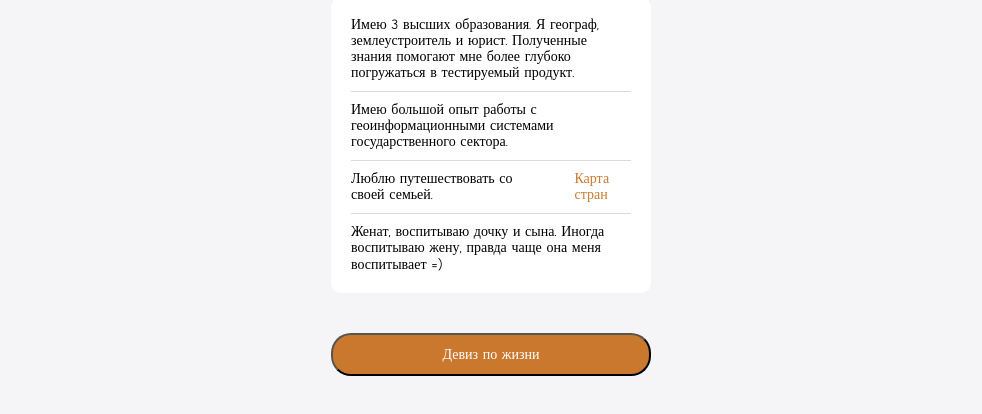
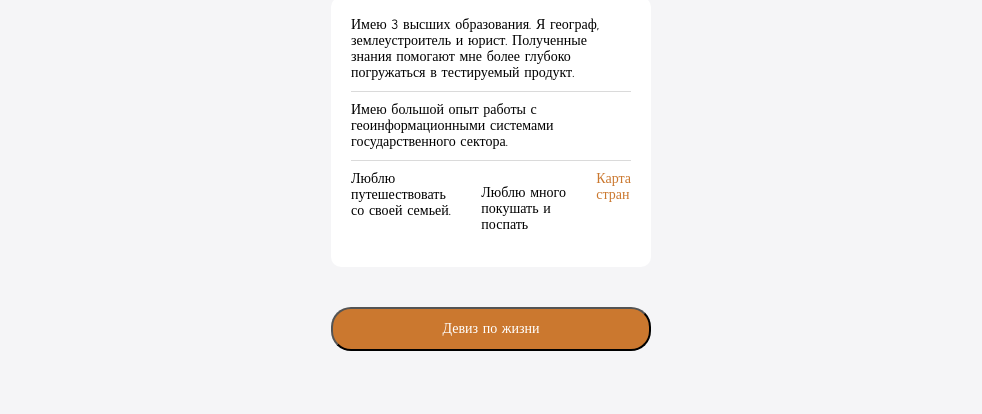
Before and after one commit to tutioslava/tutioslava.github.io, a plain HTML site: page index.html in a window 1280 px wide. Shown: the part 600-1014 px from the top of the page, without its empty margins (149-1131 px from the left). After the commit the page ends 991 px from the top, so only its background shows below. Drawn offline with Linux system fonts and the light colour scheme.

Commit message:
добавил бред

```diff
--- a/index.html
+++ b/index.html
@@ -42,10 +42,8 @@
           </li>
           <li class="links__link">
             <p class="links__title">Люблю путешествовать со своей семьей.</p>
+            <p> Люблю много покушать и поспать </p>
             <a class="linsk__link" href="https://3pulse.com/5b1be00/map">Карта стран</a>
-          </li>
-          <li class="links__link">
-            <p class="links__title">Женат, воспитываю дочку и сына. Иногда воспитываю жену, правда чаще она меня воспитывает =)</p>
           </li>
         </ul>
       </section>
```
